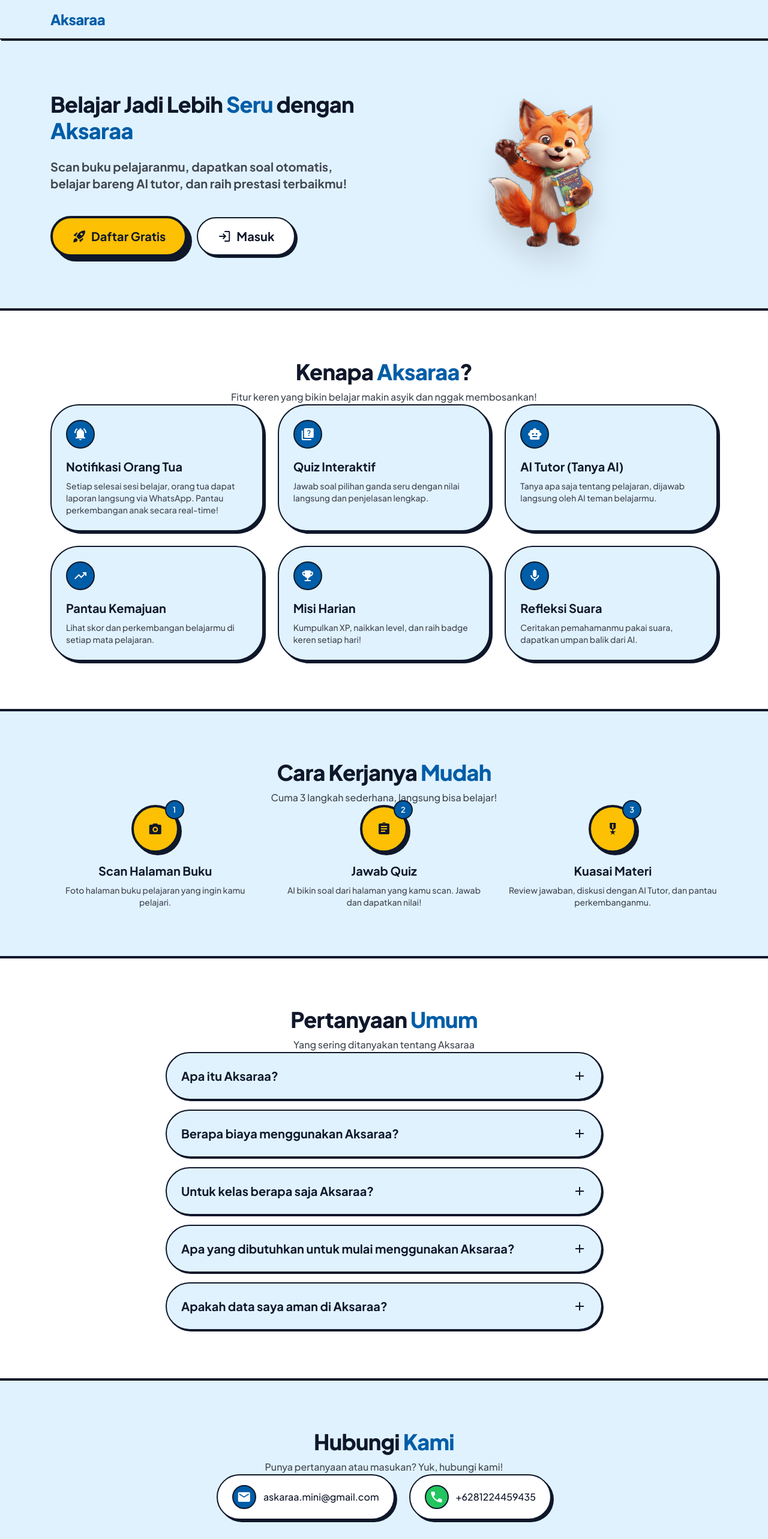
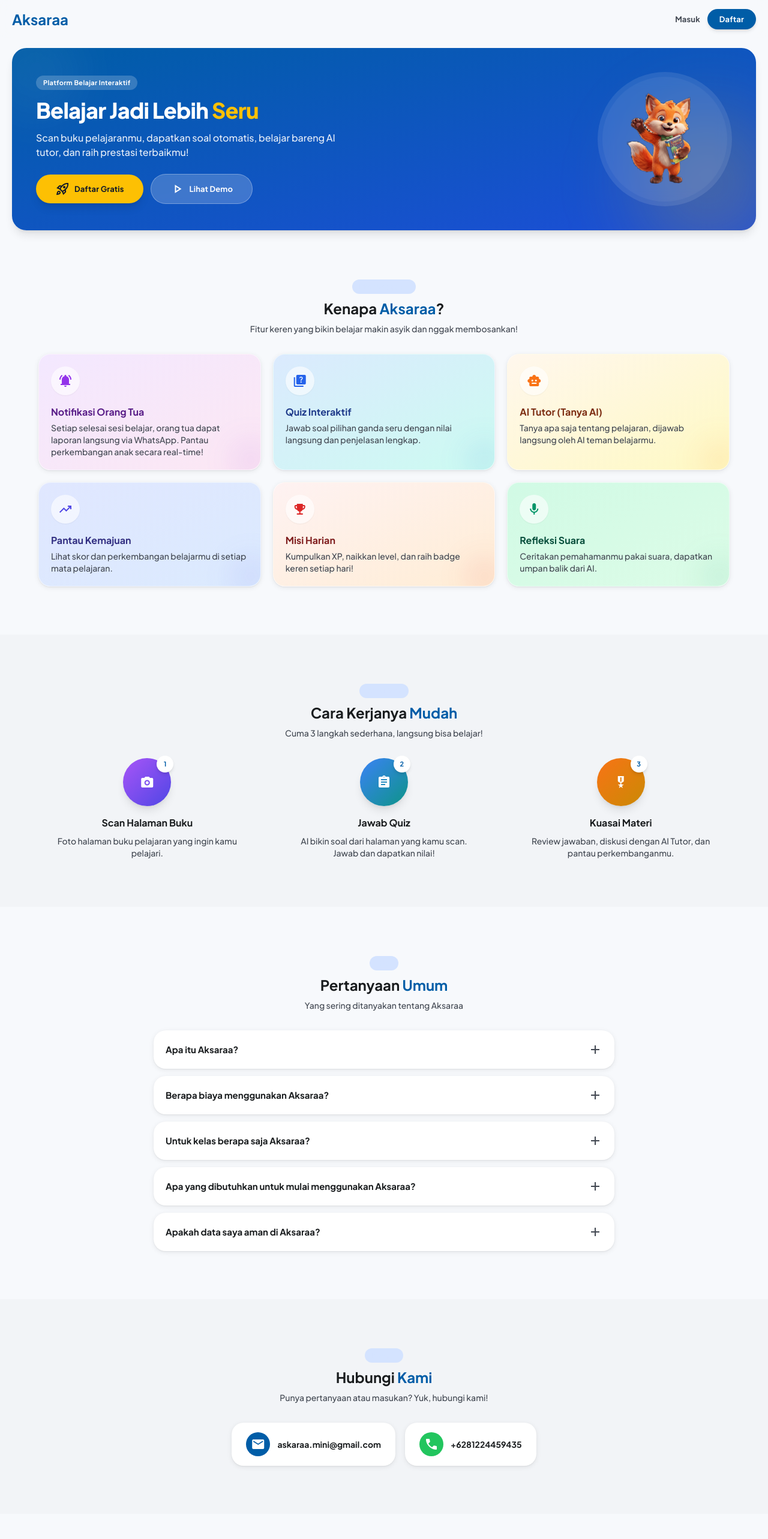
Before and after one commit to askaraamini/stg, a Next.js app: page / in a window 1280 px wide. Shown: the top 2566 px of the page at 60% size. Built offline with nearby package versions, Linux system fonts and the light colour scheme.

Commit message:
feat: full-color landing page with subject-gradient features

```diff
--- a/app/page.tsx
+++ b/app/page.tsx
@@ -2,7 +2,6 @@
 
 import { useState } from "react";
 import { useRouter } from "next/navigation";
-import { MaterialIcon } from "@/components/ui/MaterialIcon";
 
 const FAQ_DATA = [
   {
@@ -32,31 +31,55 @@ const FEATURES = [
     icon: "notifications_active",
     title: "Notifikasi Orang Tua",
     desc: "Setiap selesai sesi belajar, orang tua dapat laporan langsung via WhatsApp. Pantau perkembangan anak secara real-time!",
+    gradient: "from-purple-100 to-pink-100",
+    iconBg: "bg-purple-600",
+    titleColor: "text-purple-900",
+    blurColor: "bg-purple-600/10",
   },
   {
     icon: "quiz",
     title: "Quiz Interaktif",
     desc: "Jawab soal pilihan ganda seru dengan nilai langsung dan penjelasan lengkap.",
+    gradient: "from-blue-100 to-teal-100",
+    iconBg: "bg-blue-600",
+    titleColor: "text-blue-900",
+    blurColor: "bg-blue-600/10",
   },
   {
     icon: "smart_toy",
     title: "AI Tutor (Tanya AI)",
     desc: "Tanya apa saja tentang pelajaran, dijawab langsung oleh AI teman belajarmu.",
+    gradient: "from-orange-50 to-yellow-100",
+    iconBg: "bg-orange-500",
+    titleColor: "text-orange-900",
+    blurColor: "bg-orange-500/10",
   },
   {
     icon: "trending_up",
     title: "Pantau Kemajuan",
     desc: "Lihat skor dan perkembangan belajarmu di setiap mata pelajaran.",
+    gradient: "from-indigo-100 to-blue-100",
+    iconBg: "bg-indigo-600",
+    titleColor: "text-indigo-900",
+    blurColor: "bg-indigo-600/10",
   },
   {
     icon: "emoji_events",
     title: "Misi Harian",
     desc: "Kumpulkan XP, naikkan level, dan raih badge keren setiap hari!",
+    gradient: "from-red-50 to-orange-100",
+    iconBg: "bg-red-600",
+    titleColor: "text-red-900",
+    blurColor: "bg-red-600/10",
   },
   {
     icon: "mic",
     title: "Refleksi Suara",
     desc: "Ceritakan pemahamanmu pakai suara, dapatkan umpan balik dari AI.",
+    gradient: "from-emerald-100 to-green-100",
+    iconBg: "bg-emerald-600",
+    titleColor: "text-emerald-900",
+    blurColor: "bg-emerald-600/10",
   },
 ];
 
@@ -66,18 +89,21 @@ const STEPS = [
     icon: "photo_camera",
     title: "Scan Halaman Buku",
     desc: "Foto halaman buku pelajaran yang ingin kamu pelajari.",
+    gradient: "from-purple-500 to-indigo-600",
   },
   {
     number: "2",
     icon: "assignment",
     title: "Jawab Quiz",
     desc: "AI bikin soal dari halaman yang kamu scan. Jawab dan dapatkan nilai!",
+    gradient: "from-blue-500 to-teal-600",
   },
   {
     number: "3",
     icon: "military_tech",
     title: "Kuasai Materi",
     desc: "Review jawaban, diskusi dengan AI Tutor, dan pantau perkembanganmu.",
+    gradient: "from-orange-500 to-yellow-600",
   },
 ];
 
@@ -86,76 +112,107 @@ export default function LandingPage() {
   const [openFaq, setOpenFaq] = useState<number | null>(null);
 
   return (
-    <div className="bg-sky-blue-bg min-h-screen font-body-md text-on-background">
+    <div className="bg-surface min-h-screen text-on-surface font-sans">
       {/* ── Header ── */}
-      <header className="sticky top-0 z-50 bg-sky-blue-bg/95 backdrop-blur-sm border-b-2 border-ink-navy shadow-neo-sm">
-        <div className="max-w-6xl mx-auto flex items-center justify-center md:justify-start px-container-margin-mobile md:px-container-margin-desktop py-3 md:py-4">
-          <h1 className="text-headline-lg font-black text-primary tracking-tight">Aksaraa</h1>
+      <header className="sticky top-0 z-50 bg-surface/80 backdrop-blur-md flex justify-between items-center w-full px-container-margin py-inline-md h-16">
+        <h1 className="text-headline-lg font-bold text-primary">Aksaraa</h1>
+        <div className="flex items-center gap-3">
+          <button
+            onClick={() => router.push("/login")}
+            className="text-label-lg font-bold text-on-surface-variant hover:text-on-surface transition-colors"
+          >
+            Masuk
+          </button>
+          <button
+            onClick={() => router.push("/register")}
+            className="bg-primary text-white rounded-full px-5 py-2 text-label-lg font-bold shadow-md hover:scale-105 active:scale-95 transition-all"
+          >
+            Daftar
+          </button>
         </div>
       </header>
 
       {/* ── Hero ── */}
-      <section className="max-w-6xl mx-auto px-container-margin-mobile md:px-container-margin-desktop py-stack-lg md:py-20">
-        <div className="flex flex-col md:flex-row items-center gap-stack-lg">
+      <section className="bg-gradient-to-br from-primary to-blue-700 rounded-none md:rounded-3xl mx-0 md:mx-container-margin mt-0 md:mt-inline-lg p-6 md:p-10 relative overflow-hidden shadow-lg">
+        <div className="flex flex-col md:flex-row items-center gap-6 relative z-10">
           <div className="flex-1 text-center md:text-left">
-            <h2 className="font-display text-display-lg-mobile md:text-display-lg text-ink-navy leading-tight">
+            <span className="inline-block px-3 py-1 bg-white/20 backdrop-blur-sm rounded-full text-label-sm font-bold text-white mb-3">
+              Platform Belajar Interaktif
+            </span>
+            <h2 className="text-headline-lg md:text-display-lg font-bold text-white leading-tight mb-3">
               Belajar Jadi Lebih{" "}
-              <span className="text-primary">Seru</span> dengan{" "}
-              <span className="text-primary">Aksaraa</span>
+              <span className="text-secondary-container">Seru</span>
             </h2>
-            <p className="text-body-lg md:text-headline-md text-on-surface-variant mt-4 md:mt-6 max-w-lg mx-auto md:mx-0">
+            <p className="text-body-md md:text-body-lg text-white/90 mb-6 max-w-lg mx-auto md:mx-0">
               Scan buku pelajaranmu, dapatkan soal otomatis, belajar bareng AI tutor, dan raih prestasi terbaikmu!
             </p>
-            <div className="flex flex-col sm:flex-row items-center gap-4 mt-8 md:mt-10 justify-center md:justify-start">
+            <div className="flex flex-col sm:flex-row items-center gap-3 justify-center md:justify-start">
               <button
                 onClick={() => router.push("/register")}
-                className="w-full sm:w-auto bg-secondary-container text-ink-navy font-headline-md text-headline-md px-8 py-4 rounded-xl border-4 border-ink-navy shadow-neo-heavy hover:scale-[1.02] active:translate-y-1 active:shadow-none transition-all flex items-center justify-center gap-2"
+                className="w-full sm:w-auto bg-secondary-container text-ink-navy rounded-full px-8 py-3 text-label-lg font-bold shadow-lg hover:scale-105 active:scale-95 transition-all flex items-center justify-center gap-2"
               >
-                <MaterialIcon name="rocket_launch" filled />
+                <span className="material-symbols-outlined text-[20px]">rocket_launch</span>
                 Daftar Gratis
               </button>
               <button
                 onClick={() => router.push("/login")}
-                className="w-full sm:w-auto bg-white text-ink-navy font-headline-md text-headline-md px-8 py-4 rounded-xl border-2 border-ink-navy shadow-neo hover:scale-[1.02] active:translate-y-0.5 active:shadow-none transition-all flex items-center justify-center gap-2"
+                className="w-full sm:w-auto bg-white/20 backdrop-blur-sm text-white rounded-full px-8 py-3 text-label-lg font-bold border border-white/30 hover:bg-white/30 active:scale-95 transition-all flex items-center justify-center gap-2"
               >
-                <MaterialIcon name="login" />
-                Masuk
+                <span className="material-symbols-outlined text-[20px]">play_arrow</span>
+                Lihat Demo
               </button>
             </div>
           </div>
-          <div className="flex-1 flex justify-center">
-            <div className="relative w-56 h-56 md:w-72 md:h-72 animate-float">
+          <div className="flex-shrink-0">
+            <div className="w-40 h-40 md:w-56 md:h-56 rounded-full bg-white/10 backdrop-blur-md flex items-center justify-center relative">
+              <div className="absolute inset-2 rounded-full bg-white/5 animate-pulse" />
               <img
                 src="/images/friend.png"
                 alt="Aksaraa Friend Mascot"
-                className="w-full h-full object-contain drop-shadow-2xl"
+                className="w-32 h-32 md:w-44 md:h-44 object-contain relative z-10 float-anim"
               />
             </div>
           </div>
         </div>
+        <div className="absolute -right-10 -bottom-10 w-60 h-60 bg-secondary-container/20 rounded-full blur-3xl" />
+        <div className="absolute -left-10 -top-10 w-40 h-40 bg-white/5 rounded-full blur-2xl" />
       </section>
 
       {/* ── Fitur ── */}
-      <section className="bg-white border-y-4 border-ink-navy py-stack-lg md:py-20">
-        <div className="max-w-6xl mx-auto px-container-margin-mobile md:px-container-margin-desktop">
-          <h3 className="text-center font-display text-display-lg-mobile md:text-display-lg text-ink-navy mb-2">
-            Kenapa{" "}
-            <span className="text-primary">Aksaraa</span>?
+      <section className="py-stack-lg md:py-20 px-container-margin">
+        <div className="max-w-6xl mx-auto">
+          <div className="text-center mb-8">
+            <span className="inline-block px-3 py-1 bg-primary-fixed rounded-full text-label-sm font-bold text-primary-fixed mb-2">
+              Fitur Unggulan
+            </span>
+            <h3 className="text-headline-lg font-bold text-on-surface mb-2">
+              Kenapa <span className="text-primary">Aksaraa</span>?
             </h3>
-          <p className="text-center text-body-lg text-on-surface-variant mb-stack-lg max-w-xl mx-auto">
+            <p className="text-body-md text-on-surface-variant max-w-xl mx-auto">
               Fitur keren yang bikin belajar makin asyik dan nggak membosankan!
             </p>
-          <div className="grid grid-cols-1 sm:grid-cols-2 lg:grid-cols-3 gap-6">
+          </div>
+          <div className="grid grid-cols-1 sm:grid-cols-2 lg:grid-cols-3 gap-4 md:gap-5">
             {FEATURES.map((f, i) => (
               <div
                 key={i}
-                className="bg-sky-blue-bg border-2 border-ink-navy shadow-neo rounded-xl p-6 hover:scale-[1.02] transition-transform"
+                className={`bg-gradient-to-br ${f.gradient} p-5 rounded-2xl card-shadow relative overflow-hidden border border-white/50 hover:scale-[1.02] transition-transform`}
               >
-                <div className="w-12 h-12 bg-primary rounded-xl border-2 border-ink-navy flex items-center justify-center mb-4">
-                  <MaterialIcon name={f.icon} className="text-white text-2xl" filled />
+                <div className="w-12 h-12 rounded-xl bg-white/60 backdrop-blur-md flex items-center justify-center shadow-sm relative z-10 mb-4">
+                  <span
+                    className={`material-symbols-outlined ${f.iconBg.replace("bg-", "text-")} text-2xl`}
+                    style={{ fontVariationSettings: "'FILL' 1" }}
+                  >
+                    {f.icon}
+                  </span>
                 </div>
-                <h4 className="font-headline-md text-headline-md text-ink-navy mb-2">{f.title}</h4>
-                <p className="text-body-md text-on-surface-variant">{f.desc}</p>
+                <h4 className={`font-bold text-[16px] mb-1 relative z-10 ${f.titleColor}`}>
+                  {f.title}
+                </h4>
+                <p className="text-body-md text-on-surface-variant relative z-10">
+                  {f.desc}
+                </p>
+                <div className={`absolute -right-4 -bottom-4 w-16 h-16 ${f.blurColor} rounded-full blur-xl`} />
               </div>
             ))}
           </div>
@@ -163,28 +220,32 @@ export default function LandingPage() {
       </section>
 
       {/* ── Cara Kerja ── */}
-      <section className="py-stack-lg md:py-20">
-        <div className="max-w-6xl mx-auto px-container-margin-mobile md:px-container-margin-desktop">
-          <h3 className="text-center font-display text-display-lg-mobile md:text-display-lg text-ink-navy mb-2">
-            Cara Kerjanya{" "}
-            <span className="text-primary">Mudah</span>
+      <section className="bg-surface-container-low py-stack-lg md:py-20 px-container-margin">
+        <div className="max-w-6xl mx-auto">
+          <div className="text-center mb-8">
+            <span className="inline-block px-3 py-1 bg-primary-fixed rounded-full text-label-sm font-bold text-primary-fixed mb-2">
+              Cara Kerja
+            </span>
+            <h3 className="text-headline-lg font-bold text-on-surface mb-2">
+              Cara Kerjanya <span className="text-primary">Mudah</span>
             </h3>
-          <p className="text-center text-body-lg text-on-surface-variant mb-stack-lg max-w-xl mx-auto">
+            <p className="text-body-md text-on-surface-variant max-w-xl mx-auto">
               Cuma 3 langkah sederhana, langsung bisa belajar!
             </p>
+          </div>
           <div className="grid grid-cols-1 md:grid-cols-3 gap-8">
             {STEPS.map((step, i) => (
               <div key={i} className="flex flex-col items-center text-center">
-                <div className="relative mb-4">
-                  <div className="w-20 h-20 bg-secondary-container rounded-full border-4 border-ink-navy shadow-neo flex items-center justify-center">
-                    <MaterialIcon name={step.icon} className="text-ink-navy text-4xl" filled />
-                  </div>
-                  <div className="absolute -top-2 -right-2 w-8 h-8 bg-primary rounded-full border-2 border-ink-navy flex items-center justify-center">
-                    <span className="text-white font-headline-md text-label-lg">{step.number}</span>
+                <div className={`bg-gradient-to-br ${step.gradient} w-20 h-20 rounded-full shadow-lg flex items-center justify-center relative mb-4`}>
+                  <span className="material-symbols-outlined text-white text-3xl" style={{ fontVariationSettings: "'FILL' 1" }}>
+                    {step.icon}
+                  </span>
+                  <div className="absolute -top-1 -right-1 w-7 h-7 bg-white rounded-full shadow-md flex items-center justify-center">
+                    <span className="text-label-sm font-bold text-primary">{step.number}</span>
                   </div>
                 </div>
-                <h4 className="font-headline-md text-headline-md text-ink-navy mb-2">{step.title}</h4>
-                <p className="text-body-md text-on-surface-variant">{step.desc}</p>
+                <h4 className="font-bold text-[16px] text-on-surface mb-2">{step.title}</h4>
+                <p className="text-body-md text-on-surface-variant max-w-xs">{step.desc}</p>
               </div>
             ))}
           </div>
@@ -192,35 +253,41 @@ export default function LandingPage() {
       </section>
 
       {/* ── FAQ ── */}
-      <section className="bg-white border-y-4 border-ink-navy py-stack-lg md:py-20">
-        <div className="max-w-3xl mx-auto px-container-margin-mobile md:px-container-margin-desktop">
-          <h3 className="text-center font-display text-display-lg-mobile md:text-display-lg text-ink-navy mb-2">
-            Pertanyaan{" "}
-            <span className="text-primary">Umum</span>
+      <section className="py-stack-lg md:py-20 px-container-margin">
+        <div className="max-w-3xl mx-auto">
+          <div className="text-center mb-8">
+            <span className="inline-block px-3 py-1 bg-primary-fixed rounded-full text-label-sm font-bold text-primary-fixed mb-2">
+              FAQ
+            </span>
+            <h3 className="text-headline-lg font-bold text-on-surface mb-2">
+              Pertanyaan <span className="text-primary">Umum</span>
             </h3>
-          <p className="text-center text-body-lg text-on-surface-variant mb-stack-lg">
+            <p className="text-body-md text-on-surface-variant">
               Yang sering ditanyakan tentang Aksaraa
             </p>
-          <div className="space-y-4">
+          </div>
+          <div className="space-y-3">
             {FAQ_DATA.map((item, i) => (
               <div
                 key={i}
-                className="bg-sky-blue-bg border-2 border-ink-navy shadow-neo-sm rounded-xl overflow-hidden"
+                className="bg-white rounded-2xl card-shadow overflow-hidden"
               >
                 <button
                   onClick={() => setOpenFaq(openFaq === i ? null : i)}
-                  className="w-full flex items-center justify-between p-4 md:p-6 text-left"
+                  className="w-full flex items-center justify-between p-4 md:p-5 text-left"
                 >
-                  <span className="font-headline-md text-headline-md text-ink-navy pr-4">{item.q}</span>
-                  <MaterialIcon
-                    name={openFaq === i ? "remove" : "add"}
-                    className="text-ink-navy text-2xl flex-shrink-0"
-                    filled
-                  />
+                  <span className="font-bold text-[15px] text-on-surface pr-4">{item.q}</span>
+                  <span
+                    className={`material-symbols-outlined text-on-surface-variant flex-shrink-0 transition-transform duration-300 ${
+                      openFaq === i ? "rotate-45" : ""
+                    }`}
+                  >
+                    add
+                  </span>
                 </button>
                 {openFaq === i && (
-                  <div className="px-4 md:px-6 pb-4 md:pb-6">
-                    <p className="text-body-md text-on-surface-variant">{item.a}</p>
+                  <div className="px-4 md:px-5 pb-4 md:pb-5">
+                    <p className="text-body-md text-on-surface-variant leading-relaxed">{item.a}</p>
                   </div>
                 )}
               </div>
@@ -230,45 +297,78 @@ export default function LandingPage() {
       </section>
 
       {/* ── Kontak ── */}
-      <section className="py-stack-lg md:py-20">
-        <div className="max-w-3xl mx-auto px-container-margin-mobile md:px-container-margin-desktop text-center">
-          <h3 className="font-display text-display-lg-mobile md:text-display-lg text-ink-navy mb-2">
-            Hubungi{" "}
-            <span className="text-primary">Kami</span>
+      <section className="bg-surface-container-low py-stack-lg md:py-20 px-container-margin">
+        <div className="max-w-3xl mx-auto text-center">
+          <div className="mb-8">
+            <span className="inline-block px-3 py-1 bg-primary-fixed rounded-full text-label-sm font-bold text-primary-fixed mb-2">
+              Kontak
+            </span>
+            <h3 className="text-headline-lg font-bold text-on-surface mb-2">
+              Hubungi <span className="text-primary">Kami</span>
             </h3>
-          <p className="text-body-lg text-on-surface-variant mb-stack-lg">
+            <p className="text-body-md text-on-surface-variant">
               Punya pertanyaan atau masukan? Yuk, hubungi kami!
             </p>
-          <div className="flex flex-col sm:flex-row items-center justify-center gap-6">
+          </div>
+          <div className="flex flex-col sm:flex-row items-center justify-center gap-4">
             <a
               href="mailto:askaraa.mini@gmail.com"
-              className="flex items-center gap-3 bg-white border-2 border-ink-navy shadow-neo rounded-xl px-6 py-4 hover:scale-[1.02] transition-transform"
+              className="flex items-center gap-3 bg-white rounded-2xl card-shadow px-6 py-4 hover:scale-[1.02] transition-transform w-full sm:w-auto"
             >
-              <div className="w-10 h-10 bg-primary rounded-lg border-2 border-ink-navy flex items-center justify-center">
-                <MaterialIcon name="mail" className="text-white" filled />
+              <div className="w-10 h-10 bg-primary rounded-xl flex items-center justify-center">
+                <span className="material-symbols-outlined text-white text-xl" style={{ fontVariationSettings: "'FILL' 1" }}>
+                  mail
+                </span>
               </div>
-              <span className="font-body-lg text-body-lg text-ink-navy">askaraa.mini@gmail.com</span>
+              <span className="font-bold text-[14px] text-on-surface">askaraa.mini@gmail.com</span>
             </a>
             <a
               href="https://wa.me/6281224459435"
               target="_blank"
               rel="noopener noreferrer"
-              className="flex items-center gap-3 bg-white border-2 border-ink-navy shadow-neo rounded-xl px-6 py-4 hover:scale-[1.02] transition-transform"
+              className="flex items-center gap-3 bg-white rounded-2xl card-shadow px-6 py-4 hover:scale-[1.02] transition-transform w-full sm:w-auto"
             >
-              <div className="w-10 h-10 bg-success-green rounded-lg border-2 border-ink-navy flex items-center justify-center">
-                <MaterialIcon name="call" className="text-white" filled />
+              <div className="w-10 h-10 bg-success-green rounded-xl flex items-center justify-center">
+                <span className="material-symbols-outlined text-white text-xl" style={{ fontVariationSettings: "'FILL' 1" }}>
+                  call
+                </span>
               </div>
-              <span className="font-body-lg text-body-lg text-ink-navy">+6281224459435</span>
+              <span className="font-bold text-[14px] text-on-surface">+6281224459435</span>
             </a>
           </div>
         </div>
       </section>
 
+      {/* ── CTA ── */}
+      <section className="py-stack-lg md:py-16 px-container-margin">
+        <div className="max-w-3xl mx-auto text-center">
+          <div className="bg-gradient-to-br from-primary to-blue-700 rounded-3xl p-8 md:p-12 relative overflow-hidden shadow-lg">
+            <div className="relative z-10">
+              <h3 className="text-headline-lg font-bold text-white mb-3">
+                Siap Belajar Lebih Seru?
+              </h3>
+              <p className="text-body-md text-white/90 mb-6 max-w-md mx-auto">
+                Yuk, mulai petualangan belajarmu bersama Aksaraa sekarang juga!
+              </p>
+              <button
+                onClick={() => router.push("/register")}
+                className="bg-secondary-container text-ink-navy rounded-full px-8 py-3 text-label-lg font-bold shadow-lg hover:scale-105 active:scale-95 transition-all inline-flex items-center gap-2"
+              >
+                <span className="material-symbols-outlined text-[20px]">rocket_launch</span>
+                Daftar Gratis
+              </button>
+            </div>
+            <div className="absolute -right-10 -bottom-10 w-60 h-60 bg-secondary-container/15 rounded-full blur-3xl" />
+            <div className="absolute -left-10 -top-10 w-40 h-40 bg-white/5 rounded-full blur-2xl" />
+          </div>
+        </div>
+      </section>
+
       {/* ── Footer ── */}
-      <footer className="bg-ink-navy text-white py-8">
-        <div className="max-w-6xl mx-auto px-container-margin-mobile md:px-container-margin-desktop flex flex-col md:flex-row items-center justify-between gap-4">
+      <footer className="bg-primary text-white py-8 relative overflow-hidden">
+        <div className="relative z-10 max-w-6xl mx-auto px-container-margin flex flex-col md:flex-row items-center justify-between gap-4">
           <div className="flex items-center gap-2">
-            <span className="font-headline-md text-headline-md text-secondary-container">Aksaraa</span>
+            <span className="text-headline-md font-bold text-white">Aksaraa</span>
           </div>
           <p className="text-body-md text-white/70 text-center">
             &copy; 2026 Aksaraa. Dibuat dengan penuh semangat untuk pendidikan Indonesia.
@@ -288,6 +388,7 @@ export default function LandingPage() {
             </button>
           </div>
         </div>
+        <div className="absolute -right-10 -bottom-10 w-60 h-60 bg-secondary-container/10 rounded-full blur-3xl" />
       </footer>
     </div>
   );
```
Lines whose indentation alone changed are shown as unchanged.
